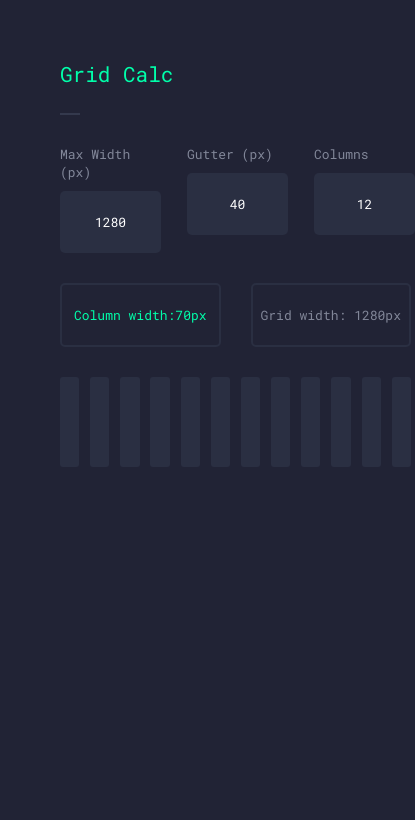
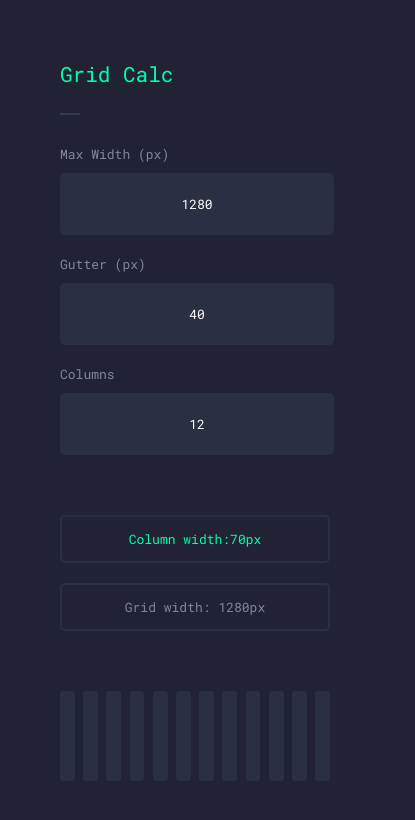
Before and after one commit to dannymcclain/Grid-Calc, a React (Create React App) app: page / in a window 390 px wide. Shown: the top 820 px of the page, 415 px wide, since content can reach past the window. Built offline with nearby package versions, Linux system fonts and the light colour scheme.

Commit message:
added keys to map

```diff
--- a/src/App.css
+++ b/src/App.css
@@ -14,7 +14,6 @@ body {
 
 .container {
   margin: 60px;
-  width: 90%;
   max-width: 600px;
 }
 
@@ -49,6 +48,7 @@ input {
   justify-content: center;
   align-items: center;
   text-align: center;
+  transition: background 200ms ease, color 200ms ease;
 }
 
 input:focus {
@@ -128,3 +128,19 @@ label {
   font-style: italic;
   color: #ff5967;
 }
+
+@media (max-width: 540px) {
+  .grid-values {
+    display: flex;
+    flex-direction: column;
+    flex-wrap: nowrap;
+    margin-bottom: 30px;
+  }
+  .grid-input {
+    margin: 0 0 20px 0;
+  }
+
+  .grid-calculated {
+    margin: 0 0 20px 0;
+  }
+}
--- a/src/App.js
+++ b/src/App.js
@@ -32,14 +32,22 @@ class App extends Component {
 
   renderGrid = () => {
     return [...Array(this.state.columns)].map((_, index, current) => {
-      console.log(index, current.length);
       const isLastItem = current.length - 1 <= index;
       const columnWidth = this.getColumnWidth();
+      const count = index + 1;
       return (
-        <React.Fragment>
-          <div className="column" style={{ width: columnWidth }} />
+        <React.Fragment key={count}>
+          <div
+            className="column"
+            style={{ width: columnWidth }}
+            key={'Column ' + count}
+          />
           {!isLastItem && (
-            <div className="gutter" style={{ width: this.state.gutter }} />
+            <div
+              className="gutter"
+              style={{ width: this.state.gutter }}
+              key={'Gutter ' + count}
+            />
           )}
         </React.Fragment>
       );
```
